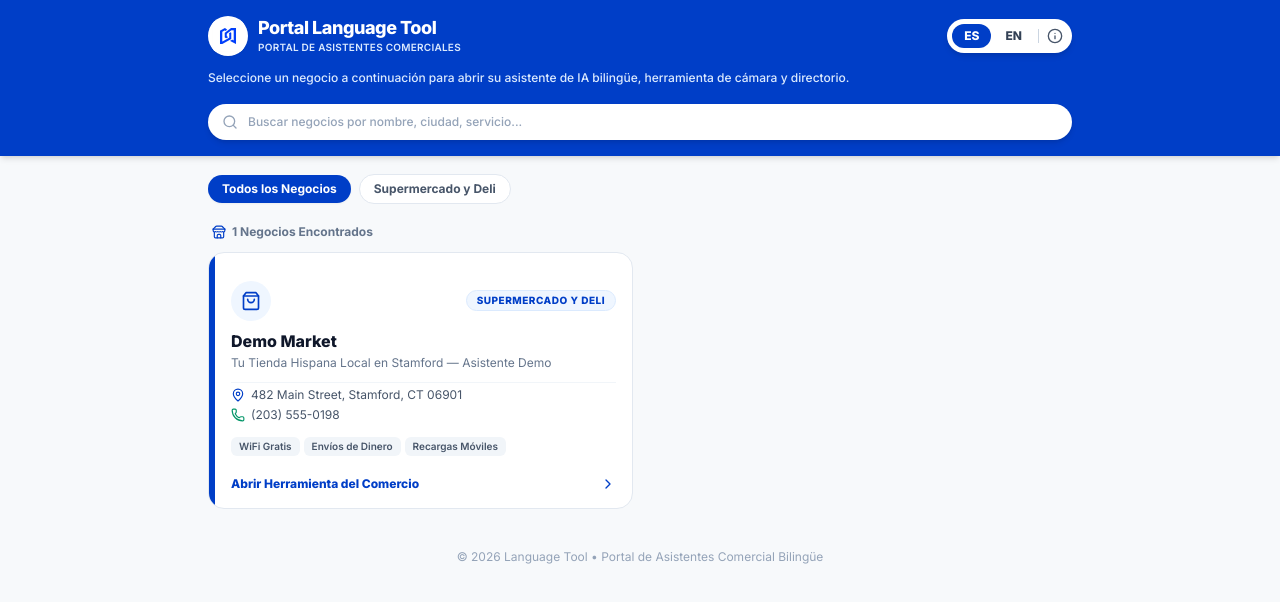
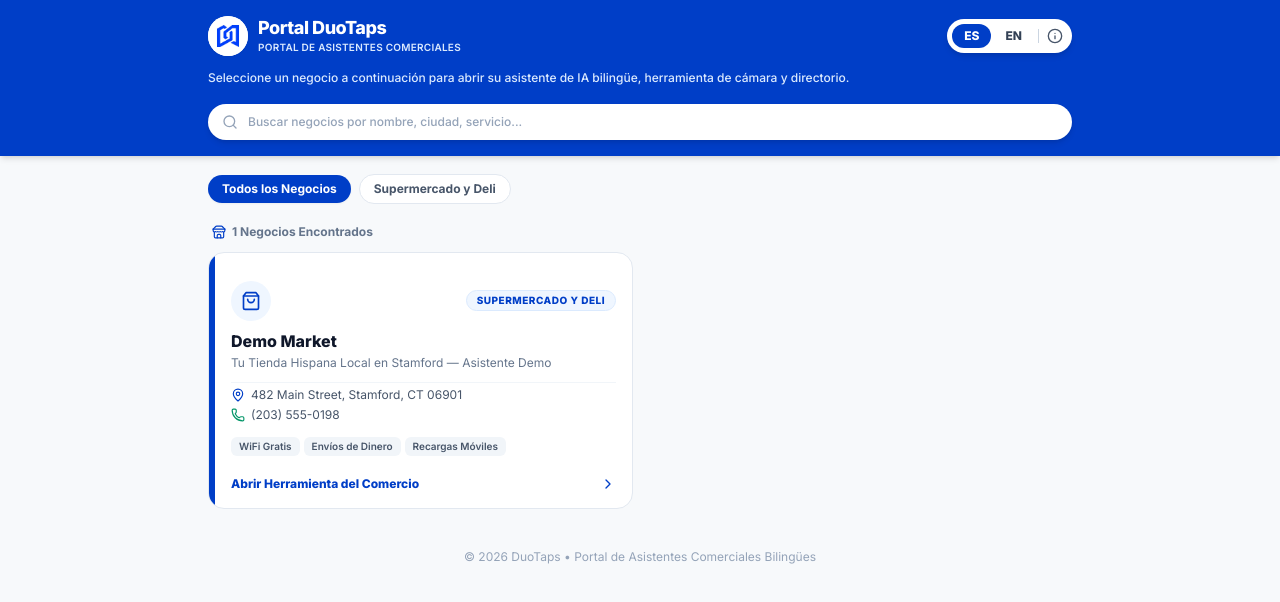
Before and after one commit to andmcm8/language-tool, a Next.js app: page / in a window 1280 px wide. Shown: the top 602 px of the page. Built offline with nearby package versions, Linux system fonts and the light colour scheme.

Commit message:
Update application brand name to DuoTaps and enlarge logo icon inside circle

```diff
--- a/app/layout.tsx
+++ b/app/layout.tsx
@@ -2,8 +2,8 @@ import type { Metadata, Viewport } from "next";
 import "./globals.css";
 
 export const metadata: Metadata = {
-  title: "Portal Language Tool — Asistentes Comerciales Bilingües",
-  description: "Plataforma inteligente de asistentes comerciales bilingües con catálogo interactivo, traductor de letreros por cámara y asistente de voz IA.",
+  title: "DuoTaps — Portal de Asistentes Comerciales Bilingües",
+  description: "Plataforma inteligente DuoTaps de asistentes comerciales bilingües con catálogo interactivo, traductor de letreros por cámara y asistente de voz IA.",
   icons: {
     icon: "/favicon.png",
     shortcut: "/favicon.png",
--- a/app/page.tsx
+++ b/app/page.tsx
@@ -63,7 +63,7 @@ const CATEGORIES = [
 const DICT = {
   en: {
     portalBadge: "MERCHANT ASSISTANT PORTAL",
-    portalTitle: "Language Tool Portal",
+    portalTitle: "DuoTaps Portal",
     subtitle:
       "Select a merchant below to launch their bilingual AI assistant, camera translation tool, and store directory.",
     searchPlaceholder: "Search places by name, city, service...",
@@ -71,14 +71,14 @@ const DICT = {
     launchBtn: "Launch Merchant Tool",
     noResultsTitle: "No Merchants Match Your Search",
     noResultsDesc:
-      'Try searching for "El Sol", "Deli", "Stamford", or click "All Places" above.',
+      'Try searching for "Demo Market", "Deli", "Stamford", or click "All Places" above.',
     clearBtn: "Clear Search & Show All",
     monFri: "Mon-Fri",
-    footerText: "Language Tool • Multi-Merchant Bilingual Assistant",
+    footerText: "DuoTaps • Multi-Merchant Bilingual Assistant",
   },
   es: {
     portalBadge: "PORTAL DE ASISTENTES COMERCIALES",
-    portalTitle: "Portal Language Tool",
+    portalTitle: "Portal DuoTaps",
     subtitle:
       "Seleccione un negocio a continuación para abrir su asistente de IA bilingüe, herramienta de cámara y directorio.",
     searchPlaceholder: "Buscar negocios por nombre, ciudad, servicio...",
@@ -86,10 +86,10 @@ const DICT = {
     launchBtn: "Abrir Herramienta del Comercio",
     noResultsTitle: "No se encontraron negocios para su búsqueda",
     noResultsDesc:
-      'Intente buscar "El Sol", "Farmacia", "Stamford", o presione "Todos los Negocios" arriba.',
+      'Intente buscar "Demo Market", "Farmacia", "Stamford", o presione "Todos los Negocios" arriba.',
     clearBtn: "Borrar Búsqueda y Mostrar Todos",
     monFri: "Lun-Vie",
-    footerText: "Language Tool • Portal de Asistentes Comercial Bilingüe",
+    footerText: "DuoTaps • Portal de Asistentes Comerciales Bilingües",
   },
 };
 
@@ -144,11 +144,11 @@ export default function HomePage() {
           {/* Top Title & WORKING Interactive EN / ES Language Swapper Toggle */}
           <div className="flex items-center justify-between">
             <div className="flex items-center gap-2.5">
-              <div className="w-10 h-10 rounded-xl bg-white flex items-center justify-center shadow-sm p-1 overflow-hidden shrink-0">
+              <div className="w-10 h-10 rounded-full bg-white flex items-center justify-center shadow-sm overflow-hidden shrink-0">
                 <img
                   src="/logo.jpg"
-                  alt="Language Tool Logo"
-                  className="w-full h-full object-contain"
+                  alt="DuoTaps Logo"
+                  className="w-full h-full object-cover scale-110"
                 />
               </div>
               <div>
```
